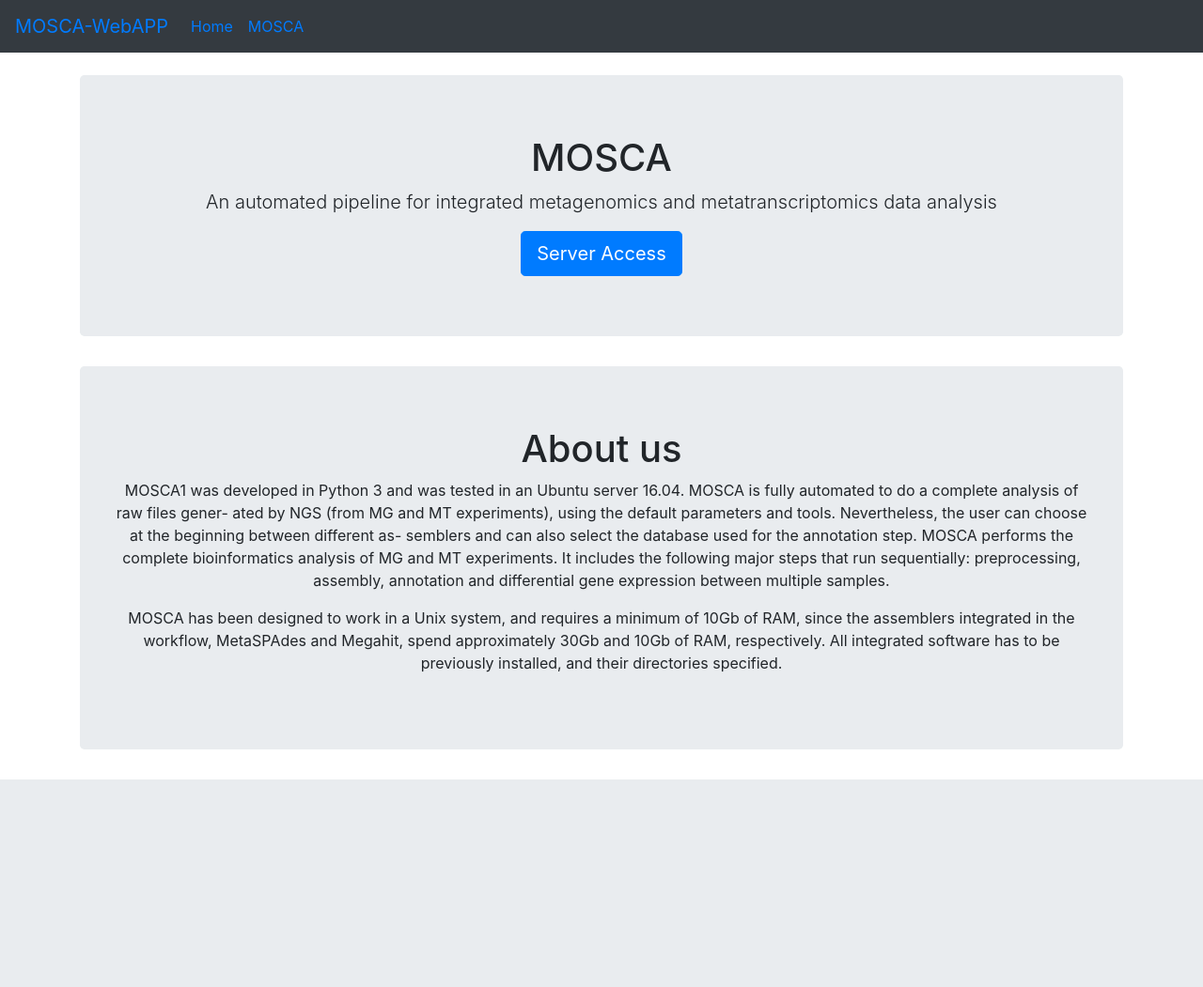
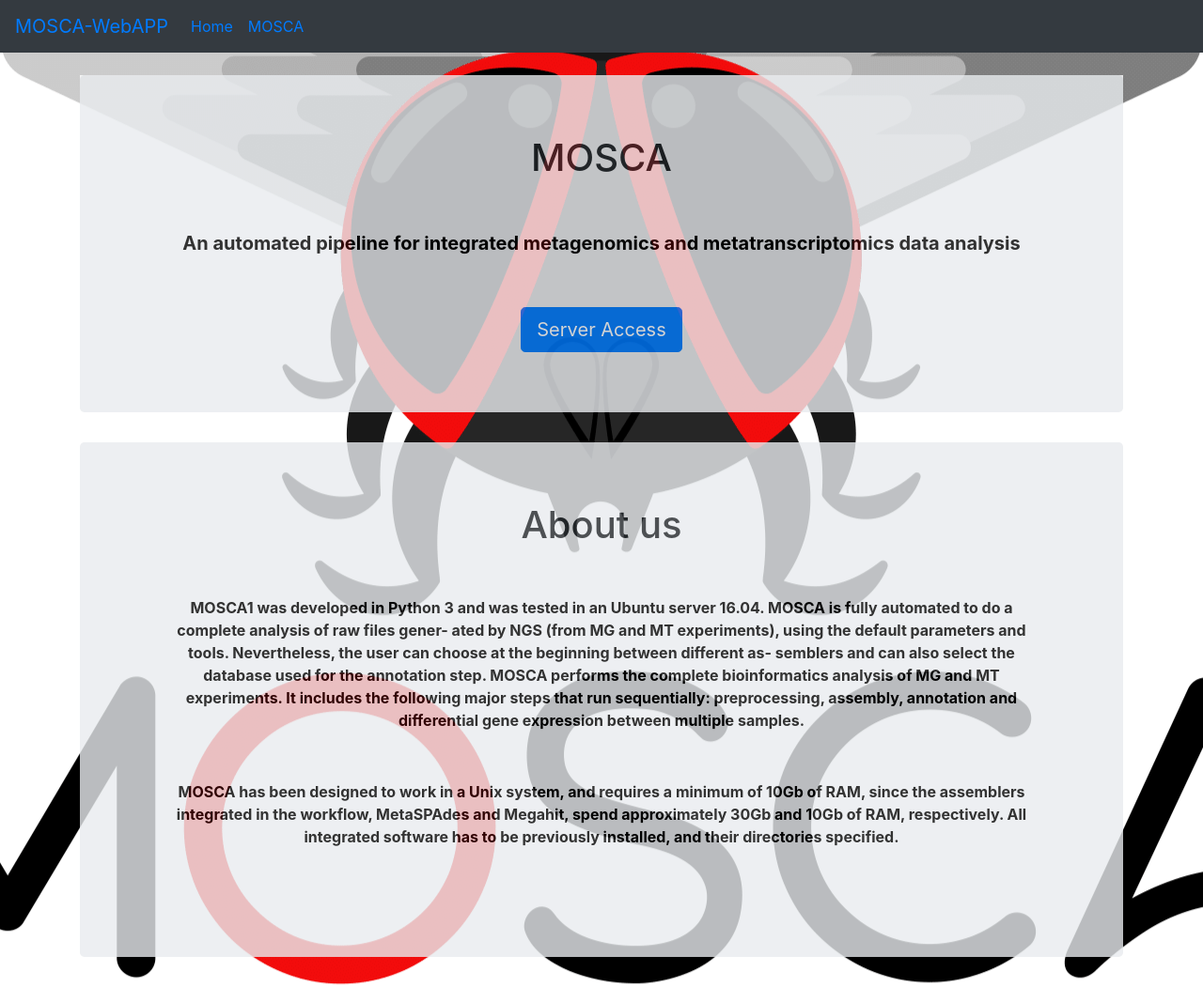
Before and after one commit to Quikcall/MOSCA_webapp, a Flask app: page / in a window 1280 px wide. Shown: the whole page at 94% size. Before the commit the page ends 830 px from the top, so only its background shows below. Run offline with Flask 3, Linux system fonts and the light colour scheme; parts of the project's set-up code (start-up, migrations or seed data) failed here and were passed over; some libraries are stand-ins or nearby versions.

Commit message:
small updates to templates

```diff
--- a/templates/home.html
+++ b/templates/home.html
@@ -1,7 +1,33 @@
 {% extends 'layout.html' %}
 
 {% block body %}
+<style>
+body {
+  background-image: url("/static/mosca_logo.png");
+  background-repeat: no-repeat;
+  background-size: 900px 900px
+  background-attachment: fixed;
+  background-position: center;
+}
+div.background {
+  background: url(klematis.jpg) repeat;
+  border: 2px solid black;
+}
+
+div.transbox {
+  background-color: #ffffff;
+  opacity: 0.8;
+  filter: alpha(opacity=60); /* For IE8 and earlier */
+}
+
+div.transbox p {
+  margin: 5%;
+  font-weight: bold;
+  color: #000000;
+  }
+</style>
 <br>
+<div class="transbox">
   <div class="jumbotron text-center">
       <h1>MOSCA</h1>
       <p class = 'lead'> An automated pipeline for integrated metagenomics and metatranscriptomics data analysis</p>
@@ -10,6 +36,10 @@
       {% endif %}
 
   </div>
+
+</div>
+
+<div class="transbox">
   <div class="jumbotron text-center">
     <h1>About us</h1>
     <p> MOSCA1 was developed in Python 3 and was tested in an Ubuntu server
@@ -27,4 +57,7 @@ annotation and differential gene expression between multiple samples.</p>
   and Megahit, spend approximately 30Gb and 10Gb of RAM, respectively. All
   integrated software has to be previously installed, and their directories specified.</p>
   </div>
+
+</div>
+
 {% endblock %}
```
Also changed, not shown: templates/dashboard.html (+5 -3 lines). Lines whose indentation alone changed are shown as unchanged.
